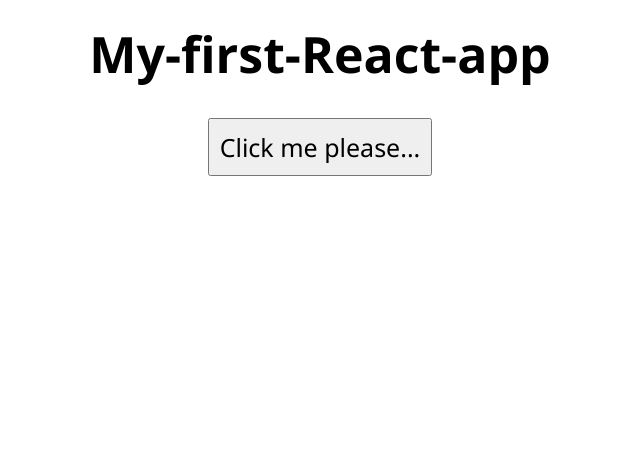
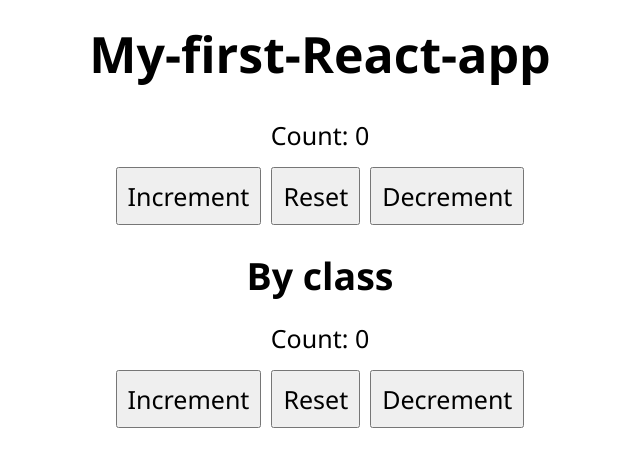
Before and after one commit to Manuilovalex/react-app, a React (Vite) app: page / in a window 1280 px wide. Shown: the top 466 px of the page, without its empty margins (320-960 px from the left). Built offline with nearby package versions, Linux system fonts and the light colour scheme.

Commit message:
lesson Stateful Stateless

```diff
--- a/src/App.jsx
+++ b/src/App.jsx
@@ -1,11 +1,14 @@
 import Button from './components/Button.jsx'
+import Description from './components/Description.jsx'
+import ButtonClass from './/components/ClassComponent.jsx'
 
 const App = () => {
-
   return (
     <div>
       <h1>My-first-React-app</h1>
-      <Button initialText="Сlick me please..."/>
+      <Button initialText="Сlick me please..." />
+      <Description text="By class" />
+      <ButtonClass />
     </div>
   )
 }
--- a/src/components/Button.jsx
+++ b/src/components/Button.jsx
@@ -1,17 +1,24 @@
 import { useState } from 'react'
 
-const Button = ({ initialText }) => {
-  const [buttonText, setButtonText] = useState(initialText)
+const Button = () => {
+  const [count, setCount] = useState(0)
 
-  const handleButtonClick = () => {
-    setButtonText((prevText) => {
-      return prevText === 'Сlick me please...' ? 'Click me to go back please...' : 'Сlick me please...'
-    })
+  const incrementCount = () => {
+    setCount(count + 1)
+  }
+  const decrementCount = () => {
+    count > 0 ? setCount(count - 1) : count(0)
+  }
+  const resetCount = () => {
+    setCount(0)
   }
 
   return (
     <div>
-      <button onClick={handleButtonClick}>{buttonText}</button>
+      <p>Count: {count}</p>
+      <button onClick={incrementCount}>Increment</button>
+      <button onClick={resetCount}>Reset</button>
+      <button onClick={decrementCount}>Decrement</button>
     </div>
   )
 }
--- /dev/null
+++ b/src/components/ClassComponent.jsx
@@ -0,0 +1,41 @@
+import { Component } from 'react'
+
+class ButtonClass extends Component {
+  constructor(props) {
+    super(props)
+    this.state = {
+      count: 0
+    }
+  }
+
+  incrementCount = () => {
+    this.setState((prevState) => ({
+      count: prevState.count + 1
+    }))
+  }
+
+  decrementCount = () => {
+    this.setState((prevState) => ({
+      count: prevState.count > 0 ? prevState.count - 1 : 0
+    }))
+  }
+
+  resetCount = () => {
+    this.setState({
+      count: 0
+    })
+  }
+
+  render() {
+    return (
+      <div>
+        <p>Count: {this.state.count}</p>
+        <button onClick={this.incrementCount}>Increment</button>
+        <button onClick={this.resetCount}>Reset</button>
+        <button onClick={this.decrementCount}>Decrement</button>
+      </div>
+    )
+  }
+}
+
+export default ButtonClass
--- /dev/null
+++ b/src/components/Description.jsx
@@ -0,0 +1,9 @@
+const Description = ({ text }) => {
+  return (
+    <div>
+      <h2>{text}</h2>
+    </div>
+  )
+}
+
+export default Description
--- a/src/index.css
+++ b/src/index.css
@@ -6,6 +6,13 @@
 
 h1 {
   margin-bottom: 30px;
+}
+h2 {
+  margin: 20px;
+}
+
+p {
+  margin-bottom: 10px;
 }
 
 body {
@@ -20,9 +27,7 @@ body {
 
 button {
   font-size: 25px;
-  margin: 10px;
+  margin: 5px;
   padding: 10px;
   font-family: inherit;
-  box-sizing: border-box;
-  margin: 0;
 }
```
